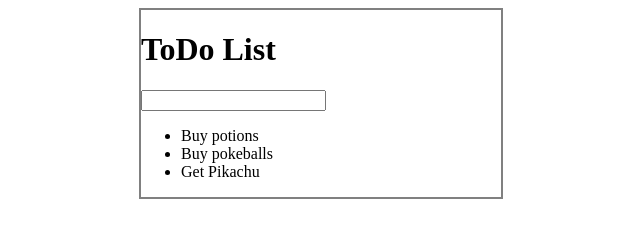
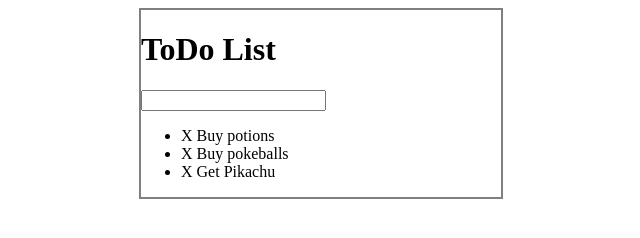
Before and after one commit to ivan-the-true/todo-app, a plain HTML site: page index.html in a window 1280 px wide. Shown: the full height of the page, 319-959 px from the left. Drawn offline with Linux system fonts and the light colour scheme.

Commit message:
added logic to remove list items

```diff
--- a/assets/js/todo.js
+++ b/assets/js/todo.js
@@ -1,3 +1,10 @@
 $("li").on("click", function(){
   $(this).toggleClass("done");
 });
+
+$("span").on("click", function(event){
+  $(this).parent().fadeOut(300, function(){
+    $(this).remove();
+  });
+  event.stopPropagation();
+});
--- a/index.html
+++ b/index.html
@@ -14,9 +14,9 @@
     <h1>ToDo List</h1>
     <input type="text">
     <ul>
-      <li class="todo-item">Buy potions</li>
-      <li class="todo-item">Buy pokeballs</li>
-      <li class="todo-item">Get Pikachu</li>
+      <li class="todo-item"><span>X</span> Buy potions</li>
+      <li class="todo-item"><span>X</span> Buy pokeballs</li>
+      <li class="todo-item"><span>X</span> Get Pikachu</li>
     </ul>
   </div>
 
```
Also changed, not shown: 1 other file.
